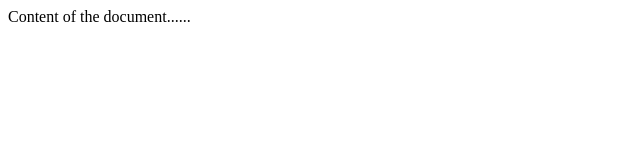
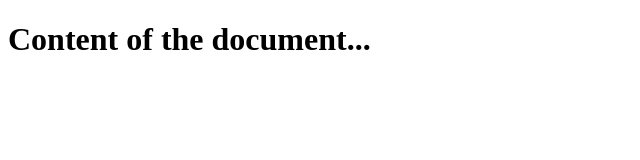
Before and after one commit to Selvamanikandan/Hello-World, a plain HTML site: page index.html in a window 1280 px wide. Shown: the whole page, without its empty margins (0-640 px from the left). Drawn offline with Linux system fonts and the light colour scheme.

Commit message:
checking changes

```diff
--- a/index.html
+++ b/index.html
@@ -6,7 +6,7 @@
 </head>
 
 <body>
-Content of the document......
+		<h1> Content of the document... </h1>
 </body>
 
 </html>
```
